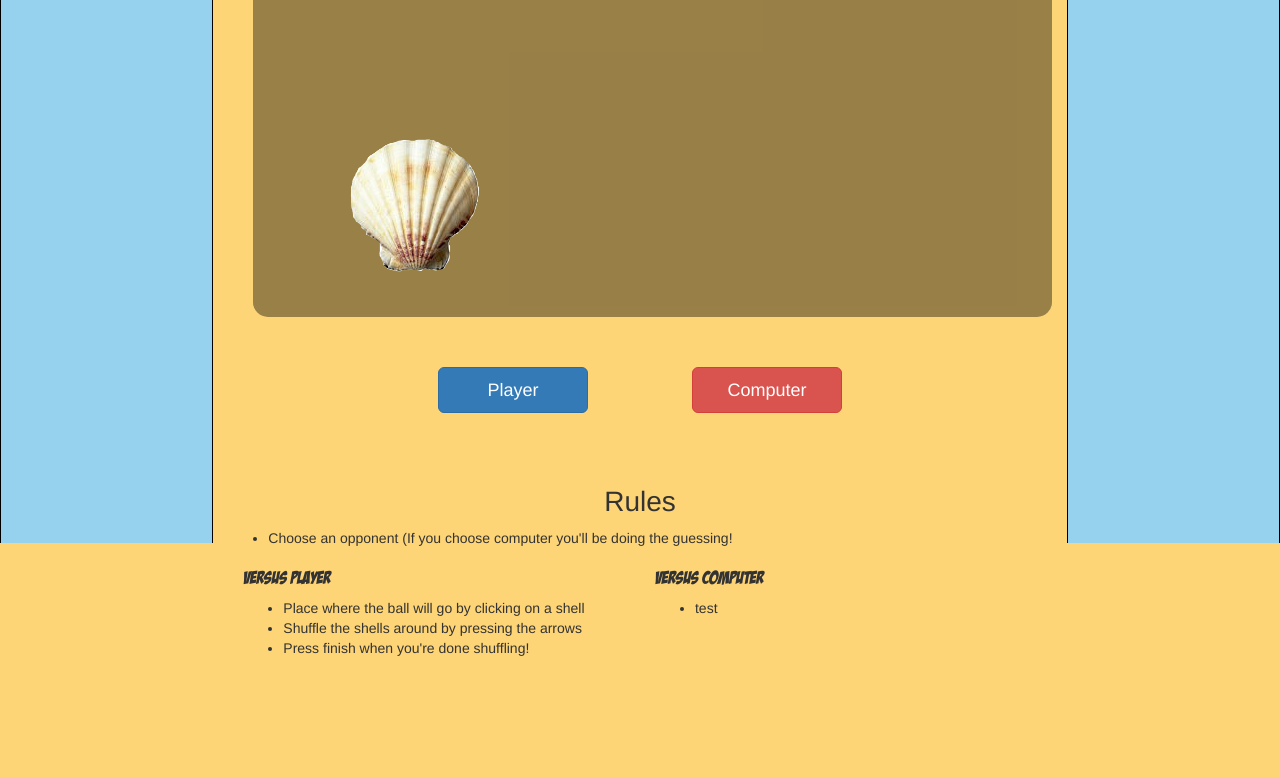
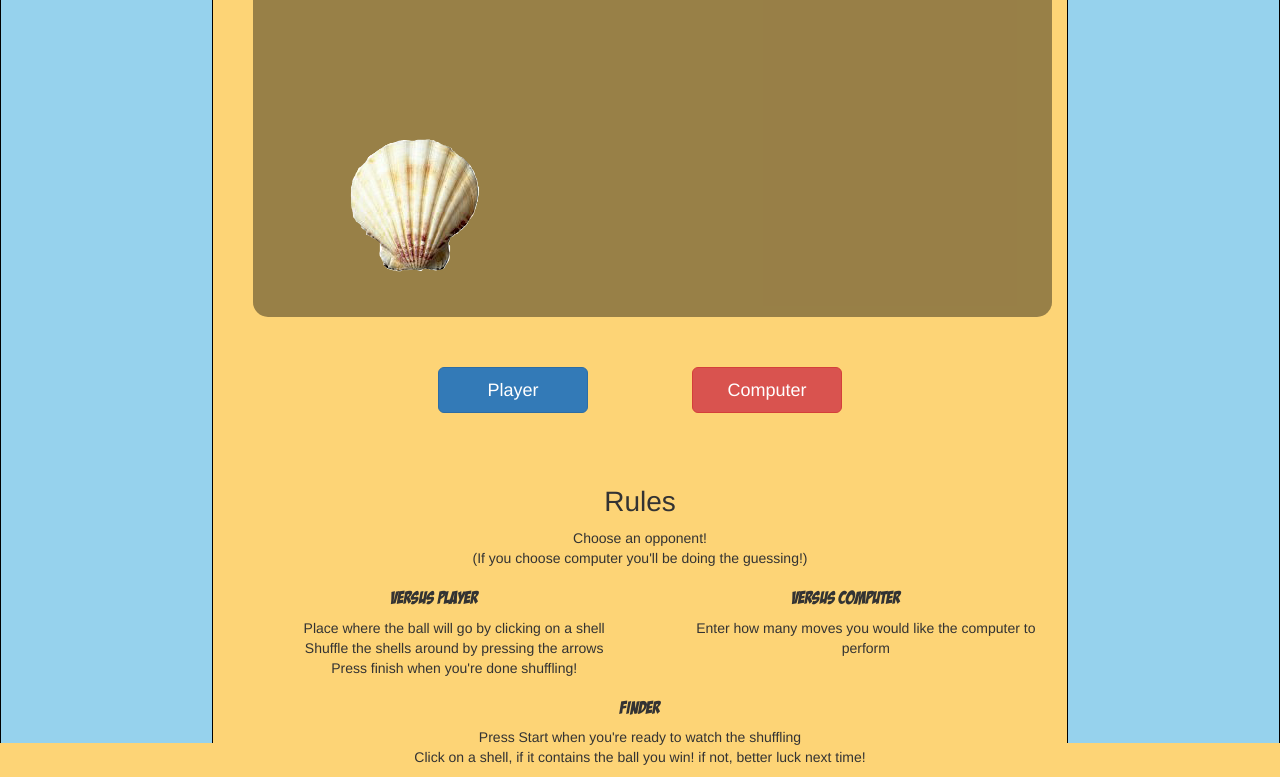
Before and after one commit to WDI-HK-8/ShellGame, a website: page index.html in a window 1280 px wide. Shown: the part 457-1234 px from the top of the page. Before the commit the page ends 1125 px from the top, so only its background shows below. Drawn offline with nearby package versions, Linux system fonts and the light colour scheme.

Commit message:
Added rules, added player color indicator

```diff
--- a/css/custom.css
+++ b/css/custom.css
@@ -20,6 +20,10 @@ h3 {
   font-size: 2em;
 }
 
+ul {
+  list-style-type: none;
+}
+
 .title {
   font-family: comicfont, Helvetica;
 }
@@ -39,10 +43,11 @@ h3 {
   border-radius: 15px;
   padding-right: 80px;
   margin-left: 25px;
+  min-height:400px;
+  max-width:900px;
 }
 
 .cup {
-<<<<<<< HEAD
   min-width: 80px;
   min-height: 80px;
   position: relative;
@@ -117,7 +122,7 @@ h3 {
 
 .scoreboard {
   background-color: #96D2ED;
-  min-height: 1000px;
+  min-height: 1200px;
   color: black;
   border-left: 1px solid black;
   border-right: 1px solid black;
--- a/index.html
+++ b/index.html
@@ -52,26 +52,30 @@
     			</div>
     		</section>
         <section id="rules">
-          <h3 class="text-center">Rules</h3>
-          <ul>
-            <li>Choose an opponent (If you choose computer you'll be doing the guessing!</li>
+          <h3 class="text-center col-xs-12">Rules</h3>
+          <ul class="col-xs-12 text-center">
+            <li>Choose an opponent!</li>
+            <li>(If you choose computer you'll be doing the guessing!)</li>
           </ul>
           <div class="col-xs-12 col-sm-6" id="versus-player">
-          <h4 class="title">Versus Player</h4>
-          <ul>
-            <li>Place where the ball will go by clicking on a shell</li>
-            <li>Shuffle the shells around by pressing the arrows</li>
-            <li>Press finish when you're done shuffling!</li>
-
-          </ul>
+            <h4 class="title text-center">Versus Player</h4>
+            <ul class="text-center">
+              <li>Place where the ball will go by clicking on a shell</li>
+              <li>Shuffle the shells around by pressing the arrows</li>
+              <li>Press finish when you're done shuffling!</li>
+            </ul>
           </div>
           <div class="col-xs-12 col-sm-6" id="versus-computer">
-          <h4 class="title">Versus Computer</h4>
-          <ul>
-            <li>test</li>
+            <h4 class="title text-center">Versus Computer</h4>
+            <ul class="text-center">
+              <li>Enter how many moves you would like the computer to perform</li>
+            </ul>
+          </div>
+          <h4 class="title col-xs-12 text-center">Finder</h4>
+          <ul class="col-xs-12 text-center">
+            <li>Press Start when you're ready to watch the shuffling</li>
+            <li>Click on a shell, if it contains the ball you win! if not, better luck next time!</li>
           </ul>
-          </div>
-
         </section>
     	</div>
       <div class="col-lg-2 col-lg-pull-8 scoreboard" id="scoreboard-finder">
--- a/js/application.js
+++ b/js/application.js
@@ -2,9 +2,11 @@
 //Global Variables
 //controls the speed of the shuffling in ms (Higher = slower)
 var speed = 500;
+var playerLimit = 5;
 var finderScore = 0;
 var swindlerScore = 0;
-
+var versusPlayerColor = "#70A53B";
+var finderColor = "#FDD476"
 
 //Random Function
 var rand = function (limit) {
@@ -246,6 +248,8 @@ function Game() {
   }
 
   Game.prototype.finderFollow = function () {
+    //Indicate Player change if needed
+    $('body').css({ "background-color": finderColor});
     //Grab arrays to ensure scope
      // var movesArray = movesArray;
     //remove the balls inside the cup
@@ -278,6 +282,8 @@ function Game() {
 
   //Versus player function
   Game.prototype.versusPlayer = function () {
+    //Change color
+    $('body').css({ "background-color": versusPlayerColor});
     var startingPosition
     //Bind hover event
     $('.cup').bind('mouseenter',animateUp);
@@ -321,7 +327,7 @@ function Game() {
     animateMove(newMove);
     movesArray.push(newMove);
     console.log(movesArray);
-    if (movesArray.length >= 1) {
+    if (movesArray.length >= playerLimit) {
       //generate next button
       $('#game-buttons').html('<button class="btn btn-success btn-lg" id="record-complete">Finished Shuffling</button>');
     }
@@ -362,16 +368,17 @@ $(document).ready(function() {
   $(document).on('click', '#reset-game', function () {
     game = resetGame();
   });
-
   $(document).on('click', '#game-computer', function () {
     game.start(true);
   });
   $(document).on('click', '#game-player', function () {
     game.start();
   });
-      //bind event to that button
+  //bind event to that button
   $(document).on('click', '#record-complete', function () {
+    //unbind button to prevent stacking
+    $('#create-buttons button').unbind();
     game.finderFollow();
     $('#create-buttons').slideUp();
-  })
+  });
 });
```
